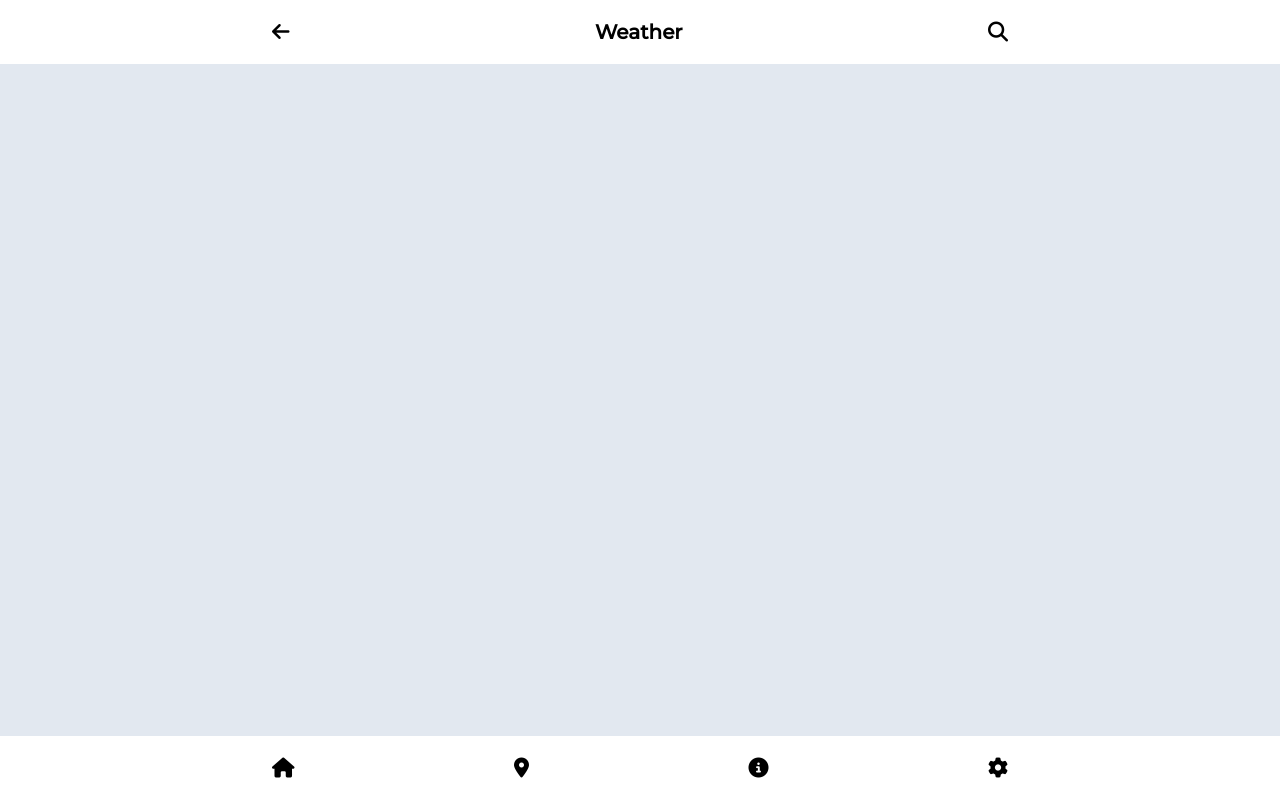
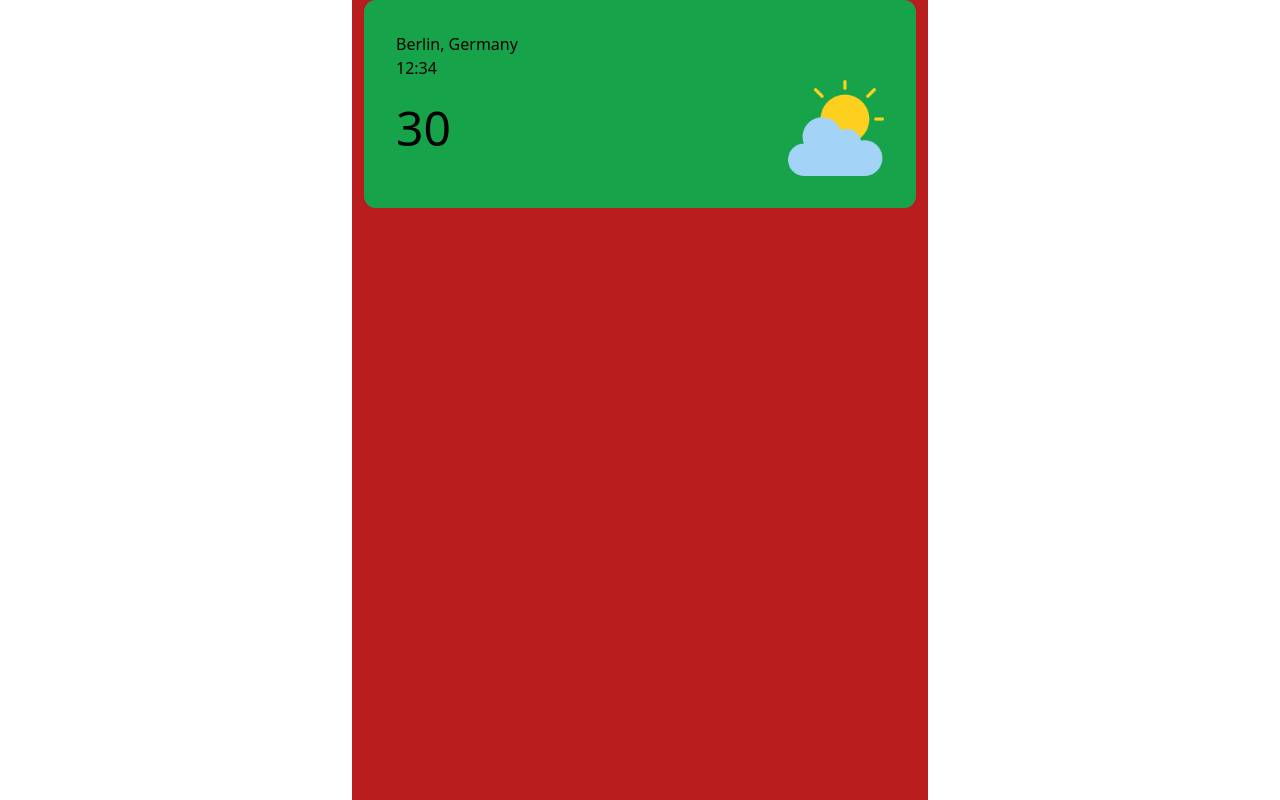
Before and after one commit to fancifulcrow/weather-app, a Vue app: page / in a window 1280 px wide. Built offline with nearby package versions, Linux system fonts and the light colour scheme.

Commit message:
start draft design redo

```diff
--- a/src/App.vue
+++ b/src/App.vue
@@ -1,18 +1,11 @@
 <template>
-  <div class=" relative w-full h-screen font-Montserrat bg-slate-200">
-    <SearchBar/>
-    <div class="w-full h-full">
+  <div class="h-screen w-full flex justify-center">
       <RouterView />
-    </div>
-    <NavigationBar/>
-
   </div>
 </template>
 
 <script setup>
 import { RouterLink, RouterView } from "vue-router";
-import NavigationBar from "./components/NavigationBar.vue";
-import SearchBar from "./components/SearchBar.vue";
 </script>
 
 <style lang="scss" scoped></style>
--- a/src/components/CityView.vue
+++ b/src/components/CityView.vue
@@ -1,7 +1,23 @@
 <template>
-    <div>
+    <!-- Card for the weather at a location -->
+    <div class="rounded-xl bg-green-600 w-full text-center p-8">
+        <div class="flex flex-col text-left">
+            <span>Berlin, Germany</span>
+            <span>12:34</span>
+        </div>
 
+        <div class="flex items-center justify-between">
+            <div>
+                <span class="text-5xl">30</span>
+            </div>
+            <div>
+                <div class="w-24 h-24">
+                    <img src="../assets/cloudy.png" class="w-full h-full">
+                </div>
+            </div>
+        </div>
     </div>
+
 </template>
 
 <script setup>
--- a/src/components/InfoBox.vue
+++ /dev/null
@@ -1,16 +0,0 @@
-<template>
-    <div class="flex justify-center items-center text-center w-full h-screen">
-    <div class="box-width p-8 bg-white rounded-lg shadow-lg">
-        <h1 class="text-5xl">About</h1>
-        <span>Powered by <a href="https://www.weatherapi.com/" title="Free Weather API">WeatherAPI.com</a></span>
-    </div>
-  </div>
-</template>
-
-<script setup>
-
-</script>
-
-<style lang="scss" scoped>
-
-</style>
--- a/src/components/NavigationBar.vue
+++ /dev/null
@@ -1,34 +0,0 @@
-<template>
-    <div class="absolute bottom-0 flex justify-center items-center w-full h-16 bg-white text-xl shadow-xl">
-        <div class="box-width px-4 h-full flex justify-between items-center">
-            <div>
-                <RouterLink to="/">
-                    <span><i class="fa-solid fa-house"></i></span>
-                </RouterLink>
-            </div>
-            <div>
-                <RouterLink to="/savedlocations">
-                    <span><i class="fa-solid fa-location-dot"></i></span>
-                </RouterLink>
-            </div>
-            <div>
-                <RouterLink to="/about">
-                    <span><i class="fa-solid fa-circle-info"></i></span>
-                </RouterLink>
-            </div>
-            <div>
-                <RouterLink to="/settings">
-                    <span><i class="fa-solid fa-gear"></i></span>
-                </RouterLink>
-            </div>
-        </div>
-    </div>
-</template>
-
-<script setup>
-import { RouterLink, RouterView } from "vue-router";
-</script>
-
-<style lang="scss" scoped>
-
-</style>
--- a/src/components/SearchBar.vue
+++ /dev/null
@@ -1,23 +0,0 @@
-<template>
-    <div class="absolute top-0 flex justify-center items-center w-full h-16 bg-white text-xl">
-        <div class="box-width px-4 h-full flex justify-between items-center">
-            <div>
-                <span><i class="fa-solid fa-arrow-left"></i></span>
-            </div>
-            <div>
-                <h1 class="font-bold">Weather</h1>
-            </div>
-            <div>
-                <span><i class="fa-solid fa-magnifying-glass"></i></span>
-            </div>
-        </div>
-    </div>
-</template>
-
-<script setup>
-
-</script>
-
-<style lang="scss" scoped>
-
-</style>
--- a/src/router/index.js
+++ b/src/router/index.js
@@ -17,16 +17,6 @@ const router = createRouter({
       // which is lazy-loaded when the route is visited.
       component: () => import('../views/AboutView.vue')
     },
-    {
-      path: '/settings',
-      name: 'settings',
-      component: () => import('../views/SettingsView.vue')
-    },
-    {
-      path: '/savedlocations',
-      name: 'saved locations',
-      component: () => import('../views/LocationsListView.vue')
-    },
   ]
 })
 
--- a/src/style.css
+++ b/src/style.css
@@ -10,14 +10,6 @@
 
 @layer components{
     .box-width {
-        @apply w-full max-w-3xl;
-    }
-
-    .colored-text-1 {
-        @apply text-blue-600;
-    }
-
-    .colored-text-2 {
-        @apply text-slate-600;
+        @apply w-full max-w-xl px-3 bg-red-700;
     }
 }
--- a/src/views/AboutView.vue
+++ b/src/views/AboutView.vue
@@ -1,11 +1,11 @@
 <template>
-  <div class="flex justify-center items-center">
-    <InfoBox/>
+  <div class="">
+
   </div>
 </template>
 
 <script setup>
-import InfoBox from '../components/InfoBox.vue';
+
 </script>
 
 <style lang="scss" scoped>
--- a/src/views/HomeView.vue
+++ b/src/views/HomeView.vue
@@ -1,5 +1,5 @@
 <template>
-  <div class="flex justify-center items-center">
+  <div class="box-width">
     <CityView/>
   </div>
 </template>
--- a/src/views/LocationsListView.vue
+++ /dev/null
@@ -1,13 +0,0 @@
-<template>
-    <div class="flex items-center justify-center w-full h-screen">
-        <h1 class="text-center text-5xl">Locations List</h1>
-    </div>
-</template>
-
-<script setup>
-
-</script>
-
-<style lang="scss" scoped>
-
-</style>
--- a/src/views/SettingsView.vue
+++ /dev/null
@@ -1,13 +0,0 @@
-<template>
-    <div class="flex items-center justify-center w-full h-screen">
-        <h1 class="text-center text-5xl">Settings</h1>
-    </div>
-</template>
-
-<script setup>
-
-</script>
-
-<style lang="scss" scoped>
-
-</style>
```
